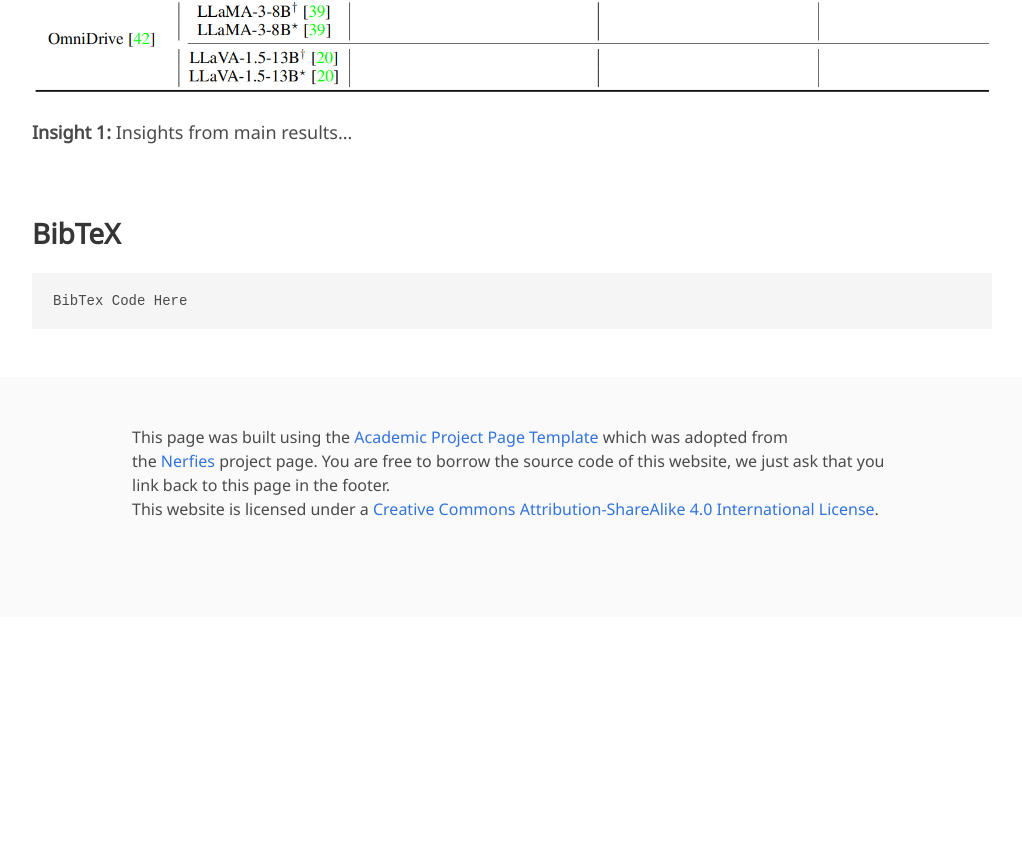
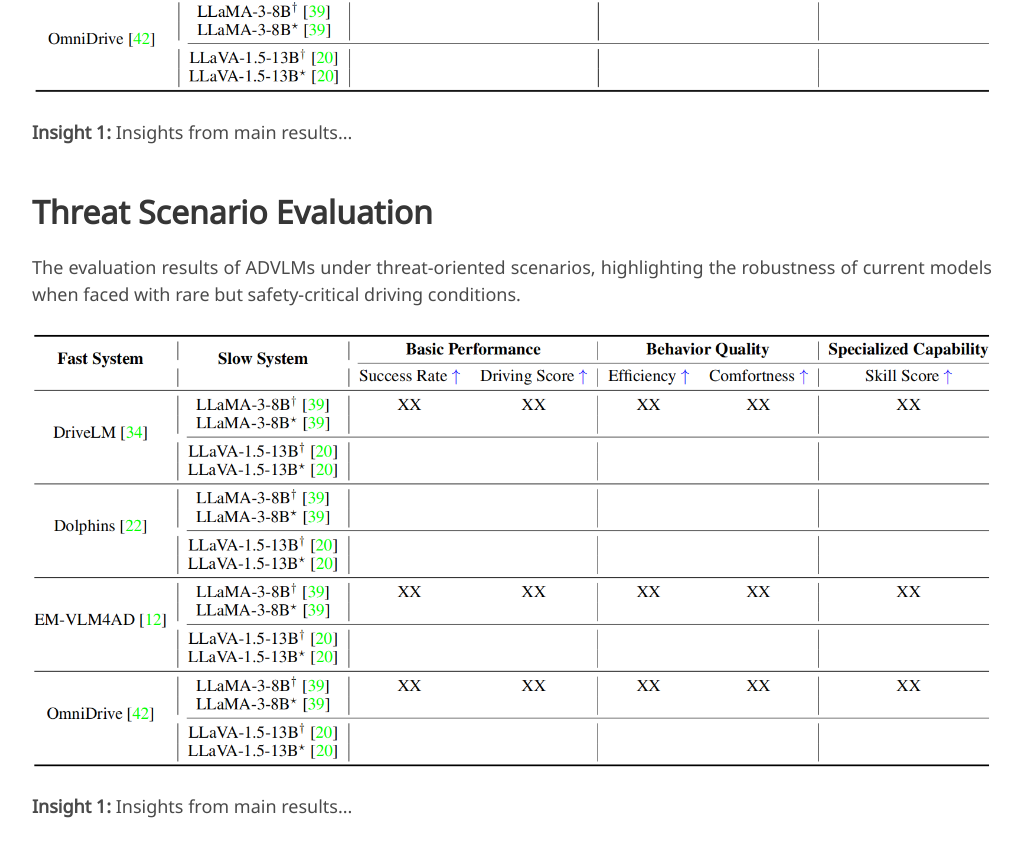
Before and after one commit to bench2advlm/bench2advlm.github.io, a plain HTML site: page index.html in a window 1280 px wide. Shown: the part 3915-4763 px from the top of the page, without its empty margins (128-1150 px from the left). Before the commit the page ends 4532 px from the top, so only its background shows below. Drawn offline with nearby package versions, Linux system fonts and the light colour scheme; some icons are missing; a web font is replaced by a local one.

Commit message:
insights1

```diff
--- a/index.html
+++ b/index.html
@@ -247,6 +247,26 @@
  </div>
 </section>
 
+<section class="hero is-small">
+  <div class="hero-body">
+    <div class="container  is-max-desktop">
+      <h2 class="title is-3">Threat Scenario Evaluation</h2>
+      <div class="level-set has-text-justified">
+        <p style="font-size: large;">
+          The evaluation results of ADVLMs under threat-oriented scenarios, highlighting the robustness of current models when faced with rare but safety-critical driving conditions.
+       </p><br>
+       <img src="static/images/threat.png" alt="threat" style="margin: 0 auto; display: block;">
+       <h2 class="subtitle has-text-centered">
+      </h2>
+      <div class="level-set has-text-justified">
+        <p style="font-size: large;">
+          <b>Insight 1:</b> Insights from main results...
+       </p>
+     </div>
+   </div>
+ </div>
+</section>
+
 <!-- Youtube video -->
 <!-- <section class="hero is-small is-light">
   <div class="hero-body">
```
Also changed, not shown: static/images/threat.png (added).
